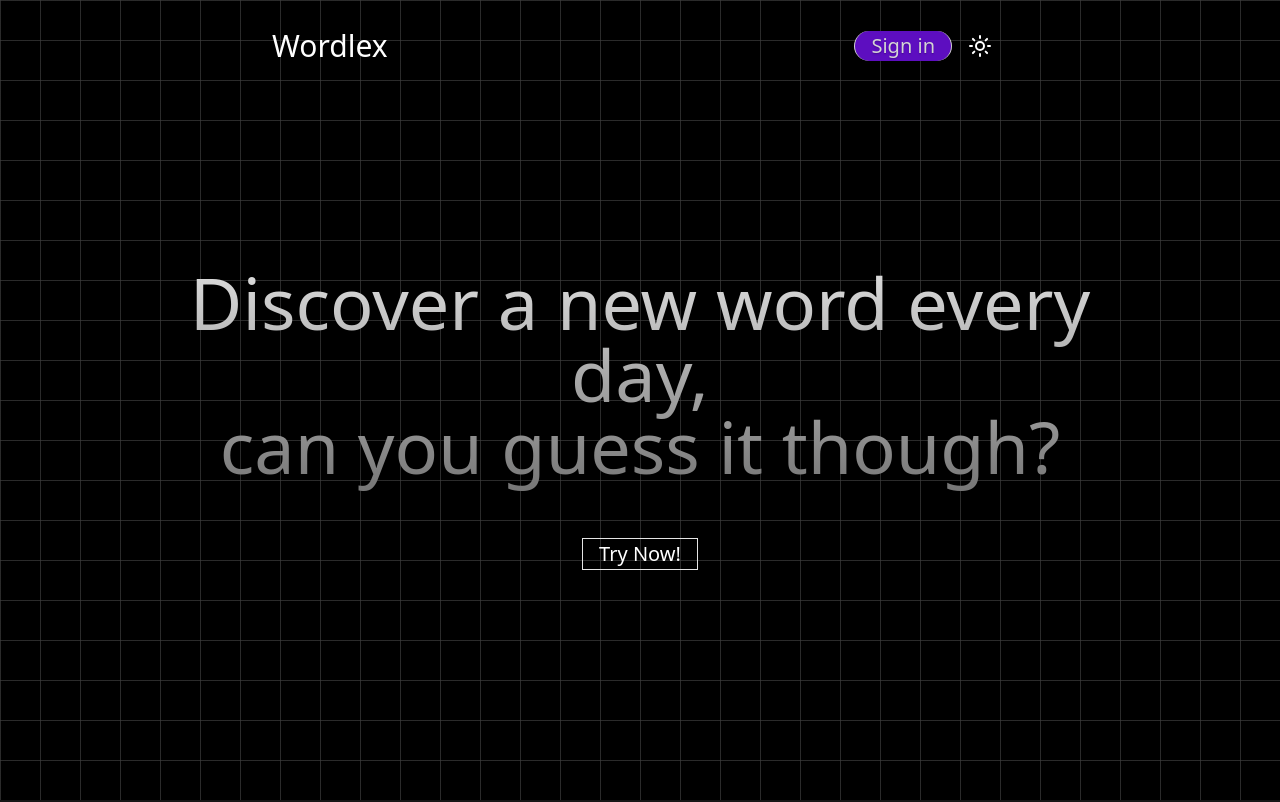
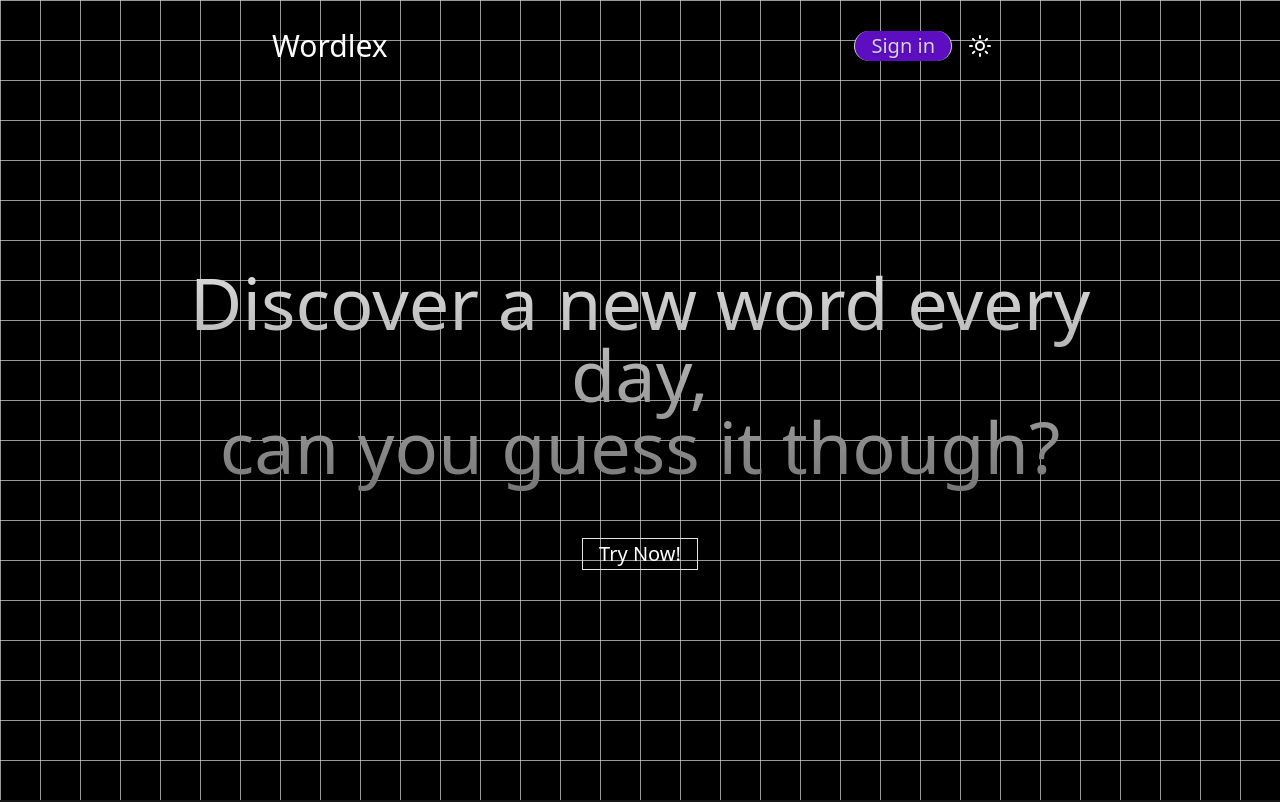
Before and after one commit to EncHawk/Wordlex, a React app in the folder client/: page / in a window 1280 px wide. Shown: the top 802 px of the page. Built offline with nearby package versions, Linux system fonts and the light colour scheme; the HTML template or start-up script is replaced by a standard one.

Commit message:
smol change

```diff
--- a/client/src/App.tsx
+++ b/client/src/App.tsx
@@ -6,11 +6,7 @@ import { Hero } from './components/hero'
 
 function App() {
 
-  // Initialize dark state from DOM (which is set in main.tsx)
-  const [dark, setDark] = useState(() => {
-    return document.documentElement.classList.contains('dark')
-  })
-
+  const [dark, setDark] = useState(false)
   useEffect(() => {
     const observer = new MutationObserver(() => {
       setDark(document.documentElement.classList.contains('dark'))
```
